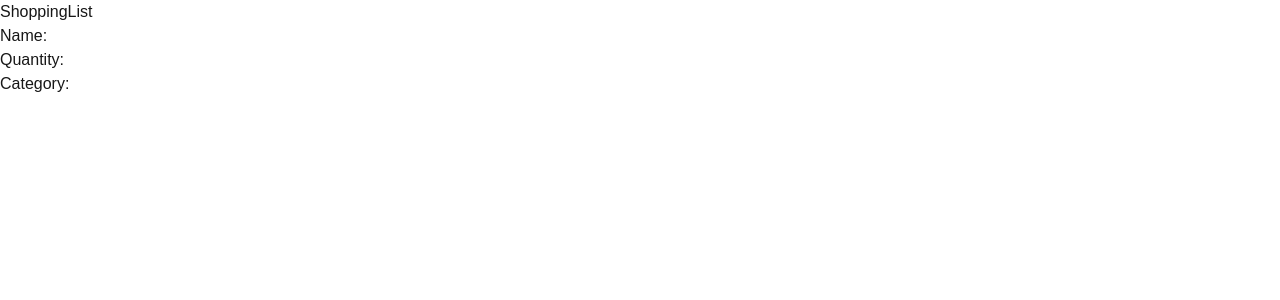
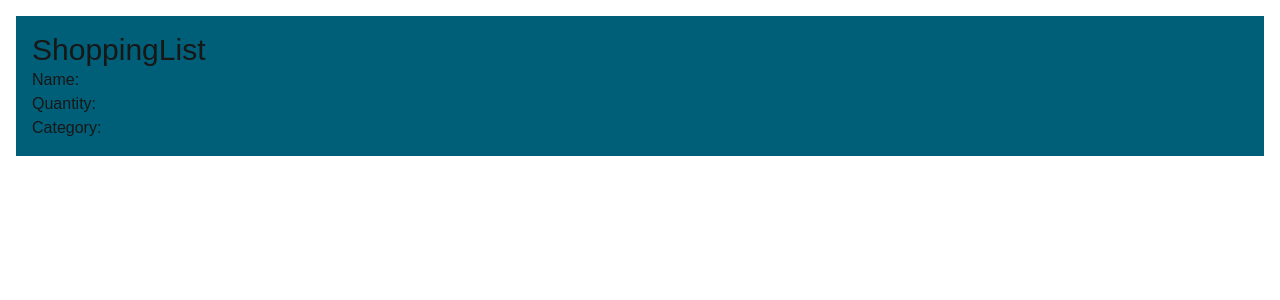
Before and after one commit to vagomezl474/cprg306-assignments, a Next.js app: page /week-3 in a window 1280 px wide. Shown: the top 300 px of the page. Built offline with nearby package versions, Linux system fonts and the light colour scheme.

Commit message:
fixed styles
not done

```diff
--- a/app/week-3/item.js
+++ b/app/week-3/item.js
@@ -10,8 +10,8 @@ export default function ItemsComp()
 
 
 return(
-    <main classname = "bg-cyan-800 m-4 p-4">
-        <h1 classname="text-3xl">Shopping List!</h1>
+    <main className = "bg-cyan-800 m-4 p-4">
+        <h1 className="text-3xl">Shopping List!</h1>
         <ul>
             <li>Name: {name} </li>
             <li>Quantity: {quantity}</li>
--- a/app/week-3/page.js
+++ b/app/week-3/page.js
@@ -7,8 +7,8 @@ let {Iname, Iquantity, Icategory} = itemLIST;
 
 
 return(
-    <main classname = "bg-cyan-800 m-4 p-4">
-        <h1 classname="text-3xl">ShoppingList</h1>
+    <main className = "bg-cyan-800 m-4 p-4">
+        <h1 className="text-3xl">ShoppingList</h1>
         <ul>
             <li>Name: {Iname} </li>
             <li>Quantity: {Iquantity}</li>
```
